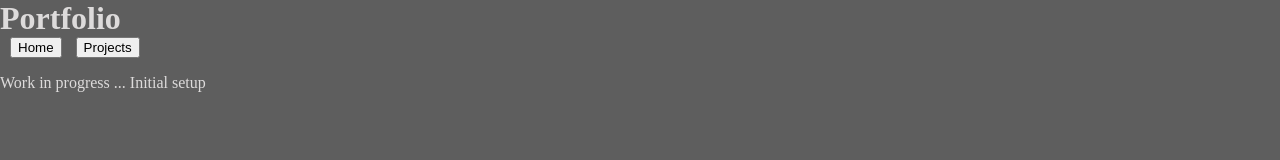
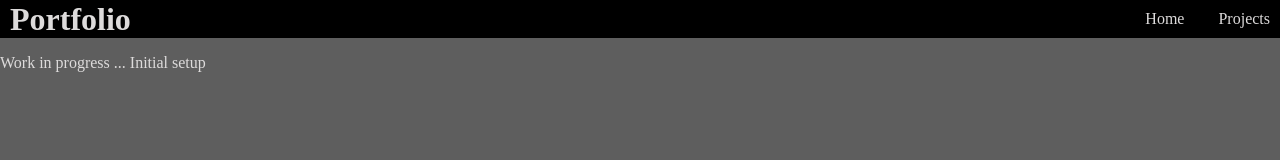
Before and after one commit to RSakuras/Portfolio, a plain HTML site: page index.html in a window 1280 px wide. Drawn offline with Linux system fonts and the light colour scheme.

Commit message:
Initial setup

```diff
--- a/CSS/Index.css
+++ b/CSS/Index.css
@@ -2,6 +2,16 @@ body{
     margin: 0;
     background-color: #5e5e5e;
     color: #dddbdb;
+}
+
+.textButton{
+    all: unset;
+    cursor: pointer;
+    padding: 10px;
+}
+
+.textButton:hover{
+    background-color: rgba(184, 184, 184, 0.349);
 }
 
 .top{
@@ -9,19 +19,13 @@ body{
     align-items: center;
     justify-content: space-between;
     background-color: rgb(0, 0, 0);
-    padding: 10px;
-    all: unset;
-    color: #dddbdb;
 }
 
 .top h1{
     margin: 0;
+    padding-left: 10px;
 }
 
 .top button{
     margin-left: 10px;
 }
-
-.top.buttons{
-
-}
--- a/index.html
+++ b/index.html
@@ -12,8 +12,8 @@
         <div class="top">
             <h1>Portfolio</h1>
             <div class="buttons">
-            <button onclick="SayHello()">Home</button>
-            <button onclick="DontDoIt()">Projects</button>
+            <button class="textButton" onclick="SayHello()">Home</button>
+            <button class="textButton" onclick="DontDoIt()">Projects</button>
             </div>
         </div>
     </div>
```
